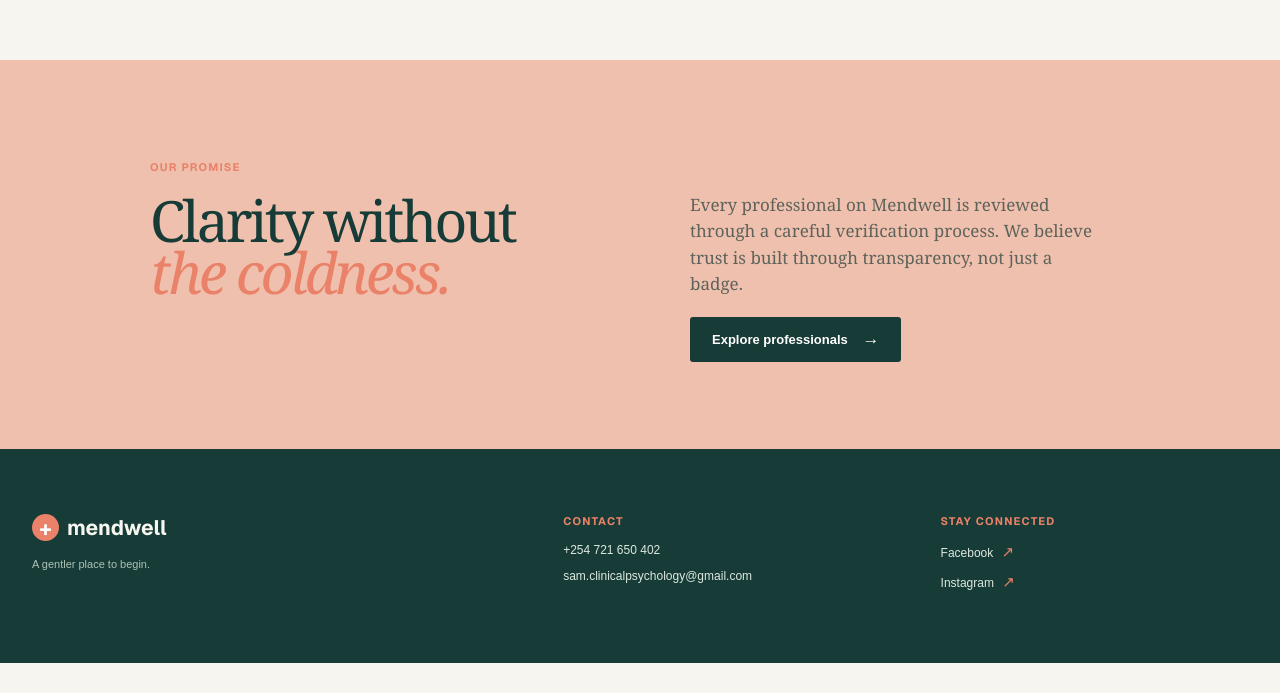
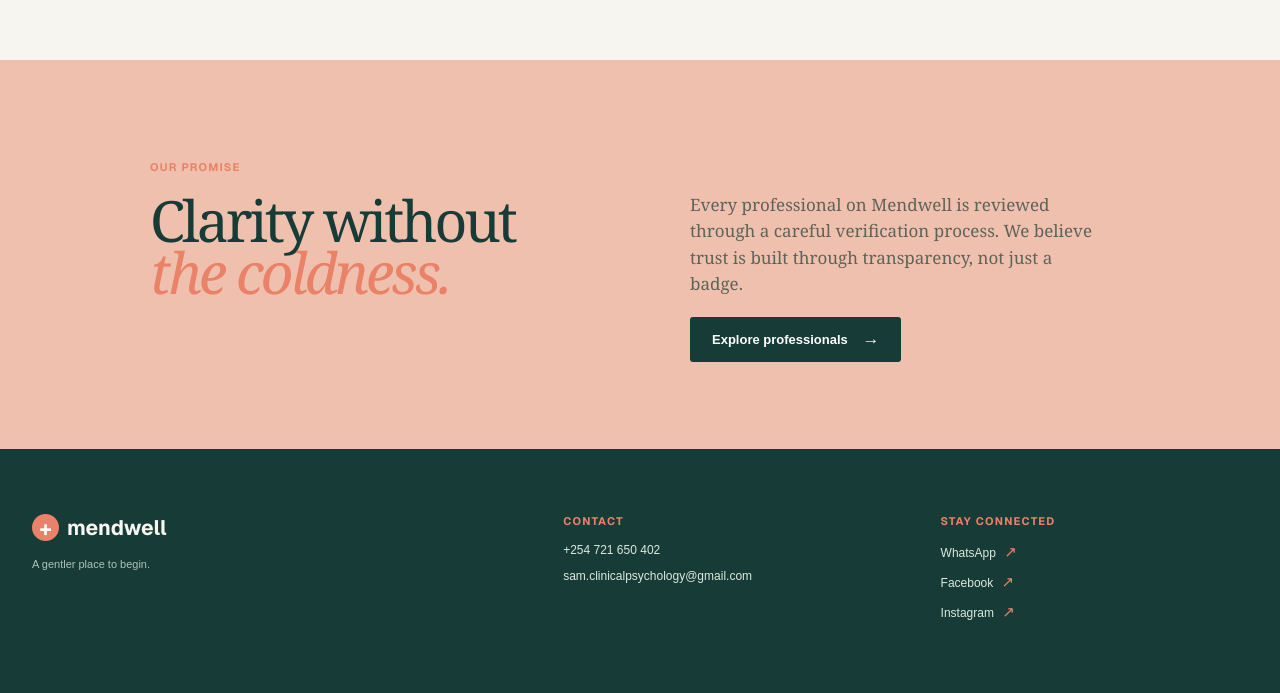
Before and after one commit to Clinicalpsychology/Clinician-Website, a Next.js app in the folder frontend/: page /how-it-works in a window 1280 px wide. Shown: the part 1701-2394 px from the top of the page. Before the commit the page ends 2364 px from the top, so only its background shows below. Built offline with nearby package versions, Linux system fonts and the light colour scheme.

Commit message:
Add WhatsApp to social links

```diff
--- a/frontend/src/app/how-it-works/page.tsx
+++ b/frontend/src/app/how-it-works/page.tsx
@@ -4,6 +4,6 @@ export default function HowItWorksPage() {
     <section className="how-intro"><p className="eyebrow">A more human way to find care</p><h1>Good care begins<br /><em>with a good fit.</em></h1><p>We make the first step clearer by bringing trusted professionals, thoughtful details, and your own pace into one place.</p></section>
     <section className="how-steps"><div className="how-step"><span>01</span><div><p className="eyebrow">Start with what matters</p><h2>Tell us what you&apos;re<br /><em>carrying.</em></h2><p>Search by the things you are moving through, from anxiety and grief to relationships and life transitions. You do not need the perfect words.</p></div></div><div className="how-step"><span>02</span><div><p className="eyebrow">Look for the right feeling</p><h2>Meet professionals<br /><em>with context.</em></h2><p>Read about each psychologist&apos;s approach, training, languages, and ways of working. Fit is personal, so the details should be visible.</p></div></div><div className="how-step"><span>03</span><div><p className="eyebrow">Move at your pace</p><h2>Take one small<br /><em>next step.</em></h2><p>Save a profile, request a consultation, or simply come back later. There is no pressure to decide everything today.</p></div></div></section>
     <section className="how-trust"><div><p className="eyebrow">Our promise</p><h2>Clarity without<br /><em>the coldness.</em></h2></div><div><p>Every professional on Mendwell is reviewed through a careful verification process. We believe trust is built through transparency, not just a badge.</p><a className="dark-button" href="/directory">Explore professionals <span aria-hidden="true">→</span></a></div></section>
-    <footer className="site-footer"><div><a className="brand footer-brand" href="/"><span className="brand-mark">+</span> mendwell</a><p>A gentler place to begin.</p></div><div className="footer-column"><p className="eyebrow">Contact</p><a href="tel:+254721650402">+254 721 650 402</a><a href="mailto:sam.clinicalpsychology@gmail.com">sam.clinicalpsychology@gmail.com</a></div><div className="footer-column"><p className="eyebrow">Stay connected</p><a href="https://web.facebook.com/psalm.chrisam/" target="_blank" rel="noreferrer">Facebook <span aria-hidden="true">↗</span></a><a href="https://www.instagram.com/alosisam/" target="_blank" rel="noreferrer">Instagram <span aria-hidden="true">↗</span></a></div></footer>
+    <footer className="site-footer"><div><a className="brand footer-brand" href="/"><span className="brand-mark">+</span> mendwell</a><p>A gentler place to begin.</p></div><div className="footer-column"><p className="eyebrow">Contact</p><a href="tel:+254721650402">+254 721 650 402</a><a href="mailto:sam.clinicalpsychology@gmail.com">sam.clinicalpsychology@gmail.com</a></div><div className="footer-column"><p className="eyebrow">Stay connected</p><a href="https://wa.me/250795689260?text=Welcome%20to%20Mendwell%20Services%2C%20Connecting%20Clients%20with%20Psychologists.%0A%0A" target="_blank" rel="noreferrer">WhatsApp <span aria-hidden="true">↗</span></a><a href="https://web.facebook.com/psalm.chrisam/" target="_blank" rel="noreferrer">Facebook <span aria-hidden="true">↗</span></a><a href="https://www.instagram.com/alosisam/" target="_blank" rel="noreferrer">Instagram <span aria-hidden="true">↗</span></a></div></footer>
   </main>;
 }
--- a/frontend/src/app/page.tsx
+++ b/frontend/src/app/page.tsx
@@ -53,7 +53,7 @@ export default function Home() {
       <section className="directory-section" id="directory"><div className="section-heading"><div><p className="eyebrow">A considered match</p><h2>Professionals<br /><em>you can trust.</em></h2></div><a className="text-link" href="/directory">Explore the directory <span aria-hidden="true">↗</span></a></div><div className="profile-grid">{matches.map((psychologist) => <article className="profile-card" key={psychologist.name}><div className={`profile-image ${psychologist.imageClass}`} style={{ backgroundImage: `url(${psychologist.image})` }}><span className="verified">✓ Verified</span></div><div className="profile-body"><p className="specialty">{psychologist.specialty}</p><h3>{psychologist.name}</h3><p className="location">⌖ {psychologist.location} · Online available</p><a href="/directory">View profile <span aria-hidden="true">→</span></a></div></article>)}</div></section>
 
       <section className="about-section" id="about"><div><p className="eyebrow">About Mendwell</p><h2>Human care,<br /><em>thoughtfully found.</em></h2></div><div className="about-copy"><p>Finding the right psychologist can feel like a lot to hold. Mendwell brings trusted professionals into one considered place, so you can take the first step with more clarity and less noise.</p><p>We believe good care begins with a good fit: the right experience, the right approach, and a person who makes space for your whole story.</p><a className="text-link" href="/directory">Find your match <span aria-hidden="true">→</span></a></div></section>
-      <footer className="site-footer" id="contact"><div><a className="brand footer-brand" href="#top"><span className="brand-mark">+</span> mendwell</a><p>A gentler place to begin.</p></div><div className="footer-column"><p className="eyebrow">Contact</p><a href="tel:+254721650402">+254 721 650 402</a><a href="mailto:sam.clinicalpsychology@gmail.com">sam.clinicalpsychology@gmail.com</a></div><div className="footer-column"><p className="eyebrow">Stay connected</p><a href="https://web.facebook.com/psalm.chrisam/" target="_blank" rel="noreferrer">Facebook <span aria-hidden="true">↗</span></a><a href="https://www.instagram.com/alosisam/" target="_blank" rel="noreferrer">Instagram <span aria-hidden="true">↗</span></a></div></footer>
+      <footer className="site-footer" id="contact"><div><a className="brand footer-brand" href="#top"><span className="brand-mark">+</span> mendwell</a><p>A gentler place to begin.</p></div><div className="footer-column"><p className="eyebrow">Contact</p><a href="tel:+254721650402">+254 721 650 402</a><a href="mailto:sam.clinicalpsychology@gmail.com">sam.clinicalpsychology@gmail.com</a></div><div className="footer-column"><p className="eyebrow">Stay connected</p><a href="https://wa.me/250795689260?text=Welcome%20to%20Mendwell%20Services%2C%20Connecting%20Clients%20with%20Psychologists.%0A%0A" target="_blank" rel="noreferrer">WhatsApp <span aria-hidden="true">↗</span></a><a href="https://web.facebook.com/psalm.chrisam/" target="_blank" rel="noreferrer">Facebook <span aria-hidden="true">↗</span></a><a href="https://www.instagram.com/alosisam/" target="_blank" rel="noreferrer">Instagram <span aria-hidden="true">↗</span></a></div></footer>
       <a className="whatsapp-fab" href="https://wa.me/250795689260?text=Welcome%20to%20Mendwell%20Services%2C%20Connecting%20Clients%20with%20Psychologists.%0A%0A" target="_blank" rel="noreferrer" aria-label="Chat with Mendwell Services on WhatsApp"><span aria-hidden="true">✆</span></a>
     </main>
   );
```
